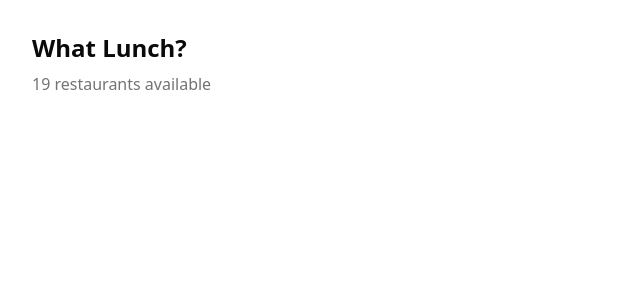
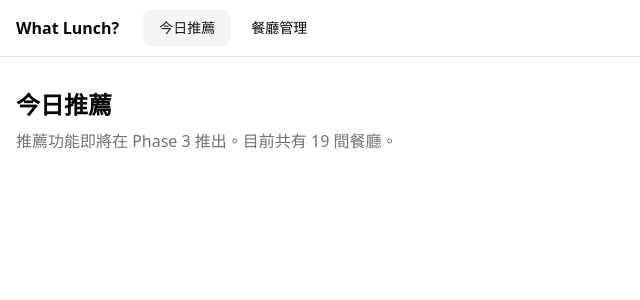
Before and after one commit to diamond520/what-lunch, a Next.js app: page / in a window 1280 px wide. Shown: the top 300 px of the page, without its empty margins (0-640 px from the left). Built offline with nearby package versions, Linux system fonts and the light colour scheme.

Commit message:
feat(02-02): wire Header into root layout and update home page placeholder

```diff
--- a/src/app/layout.tsx
+++ b/src/app/layout.tsx
@@ -1,6 +1,7 @@
 import type { Metadata } from "next";
 import { Geist, Geist_Mono } from "next/font/google";
 import "./globals.css";
+import { Header } from '@/components/layout/header'
 
 const geistSans = Geist({
   variable: "--font-geist-sans",
@@ -27,7 +28,8 @@ export default function RootLayout({
       <body
         className={`${geistSans.variable} ${geistMono.variable} antialiased`}
       >
-        {children}
+        <Header />
+        <main className="min-h-screen">{children}</main>
       </body>
     </html>
   );
--- a/src/app/page.tsx
+++ b/src/app/page.tsx
@@ -1,13 +1,12 @@
-// app/page.tsx
 import { DEFAULT_RESTAURANTS } from '@/lib/restaurants'
 
 export default function HomePage() {
   return (
-    <main className="p-8">
-      <h1 className="text-2xl font-bold">What Lunch?</h1>
-      <p className="text-muted-foreground mt-2">
-        {DEFAULT_RESTAURANTS.length} restaurants available
+    <div className="container mx-auto px-4 py-8">
+      <h1 className="text-2xl font-semibold">今日推薦</h1>
+      <p className="mt-2 text-muted-foreground">
+        推薦功能即將在 Phase 3 推出。目前共有 {DEFAULT_RESTAURANTS.length} 間餐廳。
       </p>
-    </main>
+    </div>
   )
 }
```
